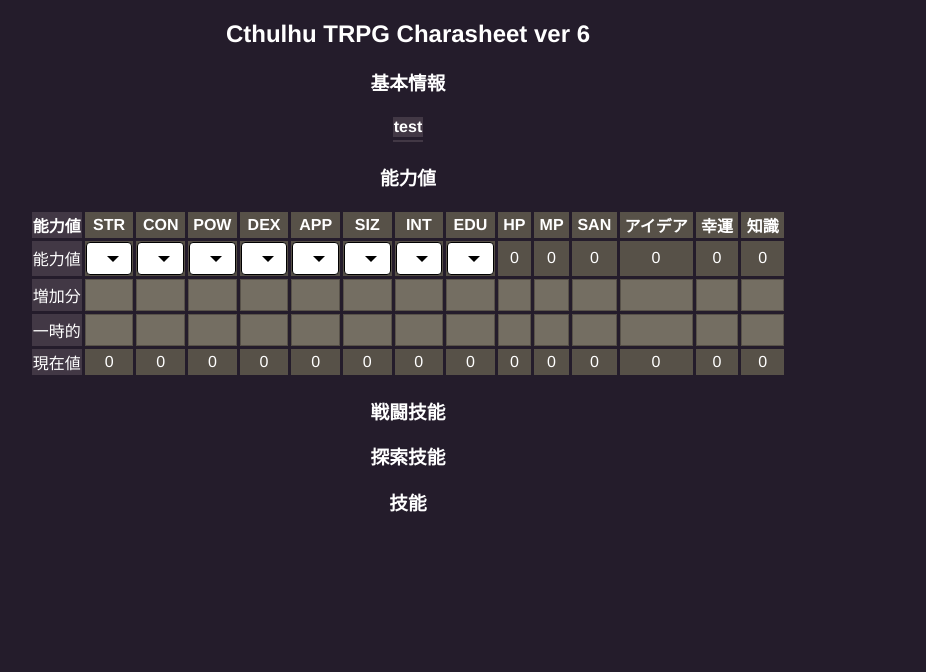
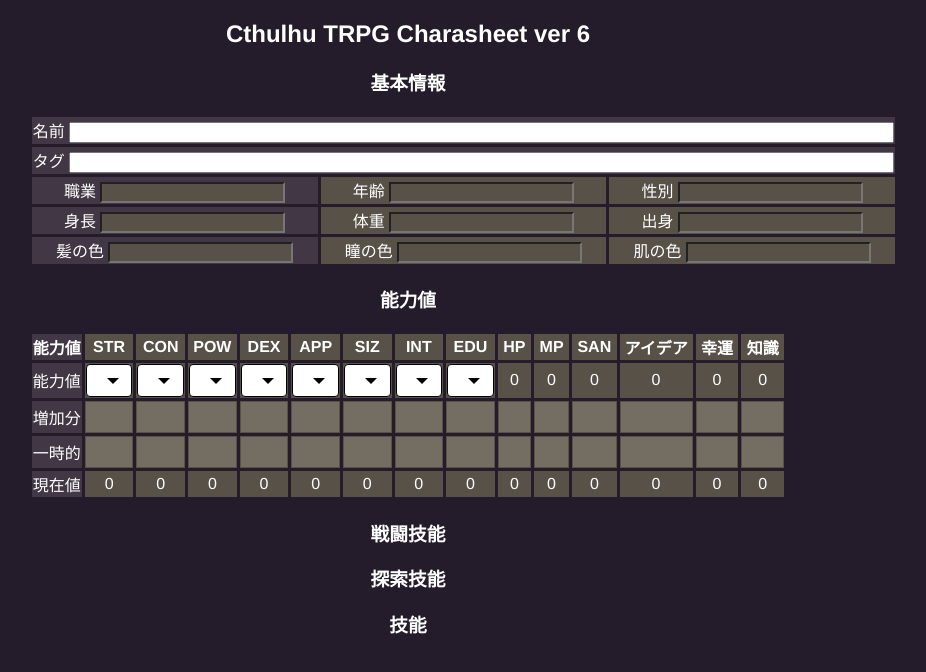
Before and after one commit to cahlchang/CoCCharaSheet, a Vue app: page /#/ in a window 1280 px wide. Shown: the top 672 px of the page, without its empty margins (232-1158 px from the left). Built offline with nearby package versions, Linux system fonts and the light colour scheme.

Commit message:
Only basic information is created

```diff
--- a/src/App.vue
+++ b/src/App.vue
@@ -3,26 +3,7 @@
     <div id="app">
         <h2>Cthulhu TRPG Charasheet ver 6</h2>
 
-        <div onclick="obj=document.getElementById('open_kihon').style; obj.display=(obj.display=='none')?'block':'none';">
-            <a style="cursor:pointer;"><h3>基本情報</h3></a>
-        </div>
-        <div id="open_kihon">
-            <div>
-                <table>
-                    <thead>
-                        <tr>
-                            <th>test</th>
-                        </tr>
-                    </thead>
-                    <tbody>
-                        <tr>
-                            <td>
-                            </td>
-                        </tr>
-                    </tbody>
-                </table>
-            </div>
-        </div>
+        <info-table-box></info-table-box>
         <param-table-box></param-table-box>
         <h3>戦闘技能</h3>
         <h3>探索技能</h3>
@@ -34,10 +15,11 @@
 
 <script>
 import ParamTableBox from '@/components/ParamTableBox.vue'
+import InfoTableBox from '@/components/InfoTableBox.vue'
 
 export default {
   name: 'App',
-  components: { ParamTableBox },
+  components: { ParamTableBox, InfoTableBox },
   data () {
     return {
       userName: null,
--- /dev/null
+++ b/src/components/infoTableBox.vue
@@ -0,0 +1,114 @@
+<template>
+<div id="info-table-box-root">
+    <div onclick="obj=document.getElementById('open_info').style; obj.display=(obj.display=='none')?'block':'none';">
+        <a style="cursor:pointer;"><h3>基本情報</h3></a>
+    </div>
+
+    <div id="open_info">
+        <div id="info_box">
+            <table>
+                <thead>
+                </thead>
+                <tbody>
+                    <tr>
+                        <td class="infoBox" colspan="3">
+                            名前
+                            <input type="text" size="100" name="name">
+                        </td>
+                    </tr>
+                    <tr>
+                        <td class="infoBox" colspan="3">
+                            タグ
+                            <input type="text" size="100" name="name">
+                        </td>
+                    </tr>
+                    <tr>
+                        <td>
+                            職業
+                            <input class="infoBox" type="text" name="name">
+                        </td>
+                        <td>
+                            年齢
+                            <input class="infoBox" type="text" name="name">
+                        </td>
+                        <td>
+                            性別
+                            <input class="infoBox" type="text" name="name">
+                        </td>
+                    </tr>
+                    <tr>
+                        <td>
+                            身長
+                            <input class="infoBox" type="text" name="name">
+                        </td>
+                        <td>
+                            体重
+                            <input class="infoBox" type="text" name="name">
+                        </td>
+                        <td>
+                            出身
+                            <input class="infoBox" type="text" name="name">
+                        </td>
+                    </tr>
+                    <tr>
+                        <td>
+                            髪の色
+                            <input class="infoBox" type="text" name="name">
+                        </td>
+                        <td>
+                            瞳の色
+                            <input class="infoBox" type="text" name="name">
+                        </td>
+                        <td>
+                            肌の色
+                            <input class="infoBox" type="text" name="name">
+                        </td>
+                    </tr>
+                </tbody>
+            </table>
+        </div>
+    </div>
+</div>
+</template>
+
+<script>
+export default {
+  name: 'infoTablebox',
+  methods: {
+  },
+  data () {
+    return {
+    }
+  }
+}
+
+</script>
+
+<style>
+table{
+  border-collapse: separate;
+  border-spacing: 3px;
+  margin: 0 auto;
+}
+.infoBox{
+  text-align: left;
+  white-space: nowrap;
+  background: #575148;
+}
+.input_box_param {
+  width:100%;
+  height:10px;
+  border:1px;
+  background-color: #746E62;
+  padding:10px 0px;
+  font-size: 22px;
+  color: #fff;
+  text-align: center;
+}
+.input_box_param input[type="text"] {
+  width:100%;
+  -moz-box-sizing: border-box;
+  -webkit-box-sizing: border-box;
+  box-sizing: border-box;
+}
+</style>
```
